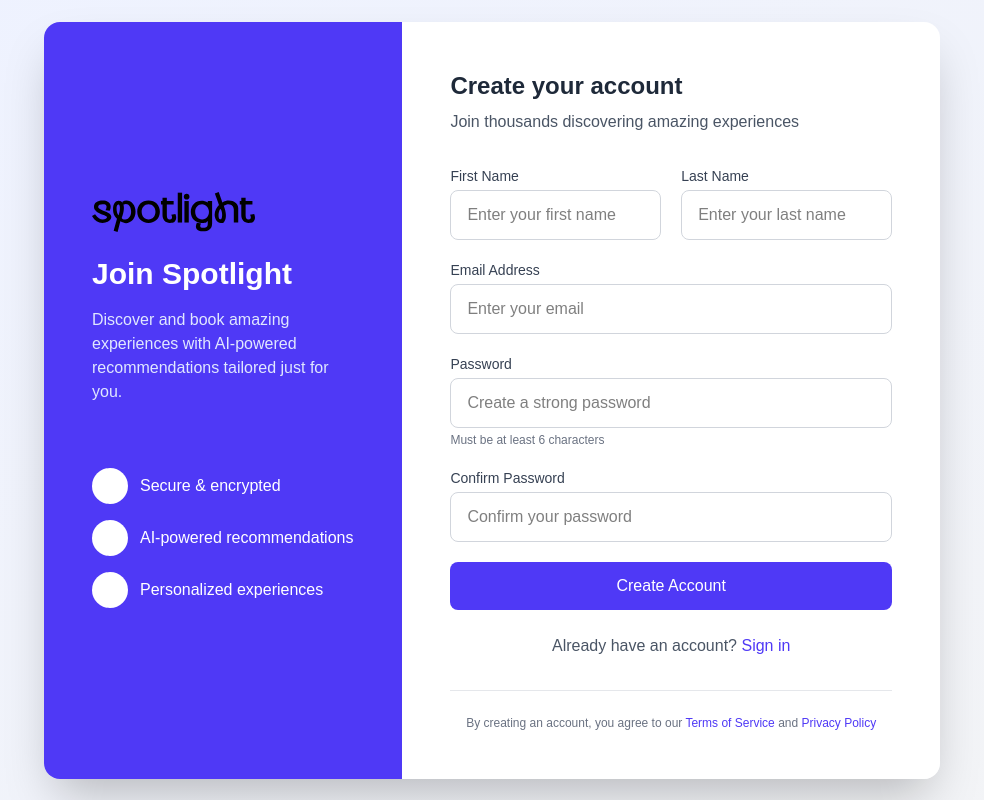
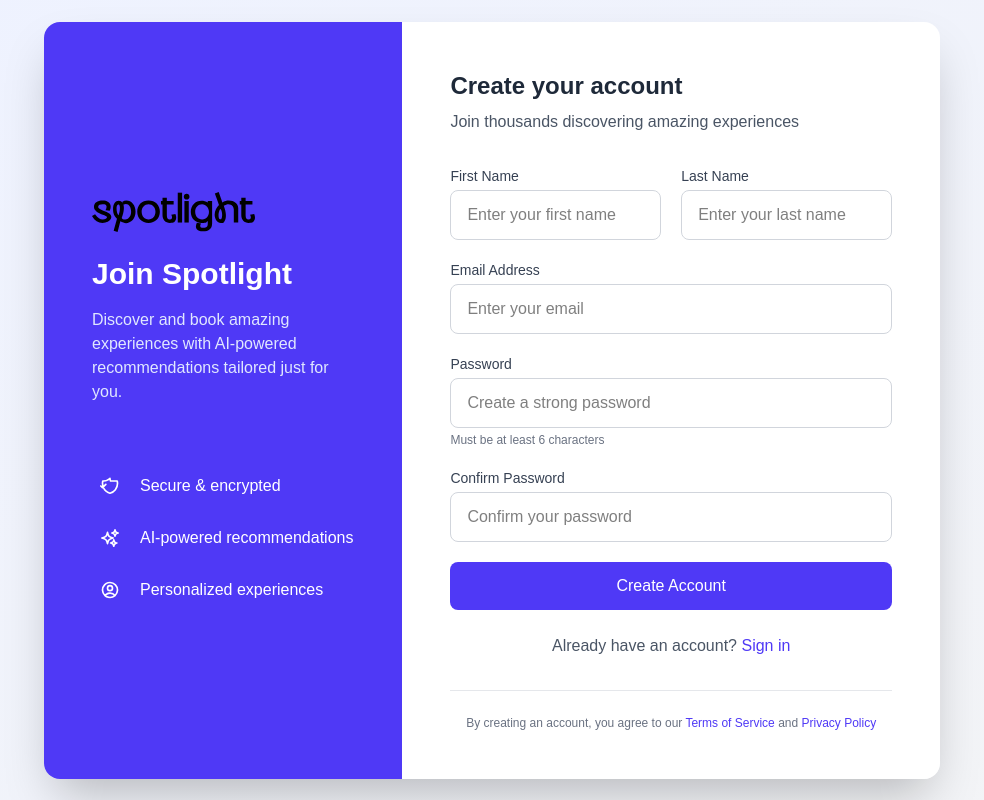
Before and after one commit to brubru6707/spotlight, a Next.js app: page /signup in a window 1280 px wide. Shown: the whole page, without its empty margins (148-1132 px from the left). Built offline with nearby package versions, Linux system fonts and the light colour scheme; no server answers.

Commit message:
changes to the partner page and to the sign up page

```diff
--- a/app/signup/page.js
+++ b/app/signup/page.js
@@ -69,27 +69,29 @@ export default function Signup() {
             </p>
           </div>
 
-          <div className="space-y-4 mt-8">
-            <div className="flex items-center">
-              <div className="bg-white bg-opacity-20 p-2 rounded-full mr-3">
-                <svg className="w-5 h-5" fill="none" stroke="currentColor" viewBox="0 0 24 24">
-                  <path strokeLinecap="round" strokeLinejoin="round" strokeWidth={2} d="M9 12l2 2 4-4m5.618-4.016A11.955 11.955 0 0112 2.944a11.955 11.955 0 01-8.618 3.04A12.02 12.02 0 003 9c0 5.591 3.824 10.29 9 11.622 5.176-1.332 9-6.03 9-11.622 0-1.042-.133-2.052-.382-3.016z" />
+      <div class="space-y-4 mt-8">
+        <div class="flex items-center">
+          <div class="bg-opacity-20 p-2 rounded-full mr-3">
+            <svg class="w-5 h-5" fill="none" stroke="currentColor" viewBox="0 0 24 24">
+              <path stroke-linecap="round" stroke-linejoin="round" stroke-width="2" d="M1 12l2 2 4-4m5.618-4.016A11.955 11.955 0 0112 2.944a11.955 11.955 0 01-8.618 3.04A12.02 12.02 0 003 9c0 5.591 3.824 10.29 9 11.622 5.176-1.332 9-6.03 9-11.622 0-1.042-.133-2.052-.382-3.016z" />
             </svg>
           </div>
           <span>Secure & encrypted</span>
         </div>
-            <div className="flex items-center">
-              <div className="bg-white bg-opacity-20 p-2 rounded-full mr-3">
-                <svg className="w-5 h-5" fill="none" stroke="currentColor" viewBox="0 0 24 24">
-                  <path strokeLinecap="round" strokeLinejoin="round" strokeWidth={2} d="M13 10V3L4 14h7v7l9-11h-7z" />
+
+        <div class="flex items-center">
+          <div class="bg-opacity-20 p-2 rounded-full mr-3">
+            <svg class="w-5 h-5" fill="none" stroke="currentColor" viewBox="0 0 24 24" xmlns="http://www.w3.org/2000/svg">
+              <path stroke-linecap="round" stroke-linejoin="round" stroke-width="2" d="M9.813 15.904L9 18.75l-.813-2.846a4.5 4.5 0 00-3.09-3.09L2.25 12l2.846-.813a4.5 4.5 0 003.09-3.09L9 5.25l.813 2.846a4.5 4.5 0 003.09 3.09L15.75 12l-2.846.813a4.5 4.5 0 00-3.09 3.09zM18.259 8.715L18 9.75l-.259-1.035a3.375 3.375 0 00-2.455-2.456L14.25 6l1.036-.259a3.375 3.375 0 002.455-2.456L18 2.25l.259 1.035a3.375 3.375 0 002.456 2.456L21.75 6l-1.035.259a3.375 3.375 0 00-2.456 2.456zM16.898 20.572L16.5 21.75l-.398-1.178a3.375 3.375 0 00-2.456-2.456L12.75 18l1.178-.398a3.375 3.375 0 002.456-2.456L16.5 14.25l.398 1.178a3.375 3.375 0 002.456 2.456L20.25 18l-1.178.398a3.375 3.375 0 00-2.456 2.456z"></path>
             </svg>
           </div>
           <span>AI-powered recommendations</span>
         </div>
-            <div className="flex items-center">
-              <div className="bg-white bg-opacity-20 p-2 rounded-full mr-3">
-                <svg className="w-5 h-5" fill="none" stroke="currentColor" viewBox="0 0 24 24">
-                  <path strokeLinecap="round" strokeLinejoin="round" strokeWidth={2} d="M17 20h5v-2a3 3 0 00-5.356-1.857M17 20H7m10 0v-2c0-.656-.126-1.283-.356-1.857M7 20H2v-2a3 3 0 015.356-1.857M7 20v-2c0-.656.126-1.283.356-1.857m0 0a5.002 5.002 0 019.288 0M15 7a3 3 0 11-6 0 3 3 0 016 0zm6 3a2 2 0 11-4 0 2 2 0 014 0zM7 10a2 2 0 11-4 0 2 2 0 014 0z" />
+
+        <div class="flex items-center">
+          <div class="bg-opacity-20 p-2 rounded-full mr-3">
+            <svg class="w-5 h-5" fill="none" stroke="currentColor" viewBox="0 0 24 24" xmlns="http://www.w3.org/2000/svg">
+              <path stroke-linecap="round" stroke-linejoin="round" stroke-width="2" d="M17.982 18.725A7.488 7.488 0 0012 15.75a7.488 7.488 0 00-5.982 2.975m11.963 0a9 9 0 10-11.963 0m11.963 0A8.966 8.966 0 0112 21a8.966 8.966 0 01-5.982-2.275M15 9.75a3 3 0 11-6 0 3 3 0 016 0z" />
             </svg>
           </div>
           <span>Personalized experiences</span>
--- a/next.config.mjs
+++ b/next.config.mjs
@@ -1,6 +1,7 @@
 /** @type {import('next').NextConfig} */
 const nextConfig = {
     images: {
+    domains: ["images.unsplash.com", "b.zmtcdn.com", "placehold.co", "play.google.com"],
     remotePatterns: [
       {
         protocol: 'https',
```
Also changed, not shown: app/page.js (+45 -61 lines). Lines whose indentation alone changed are shown as unchanged.
